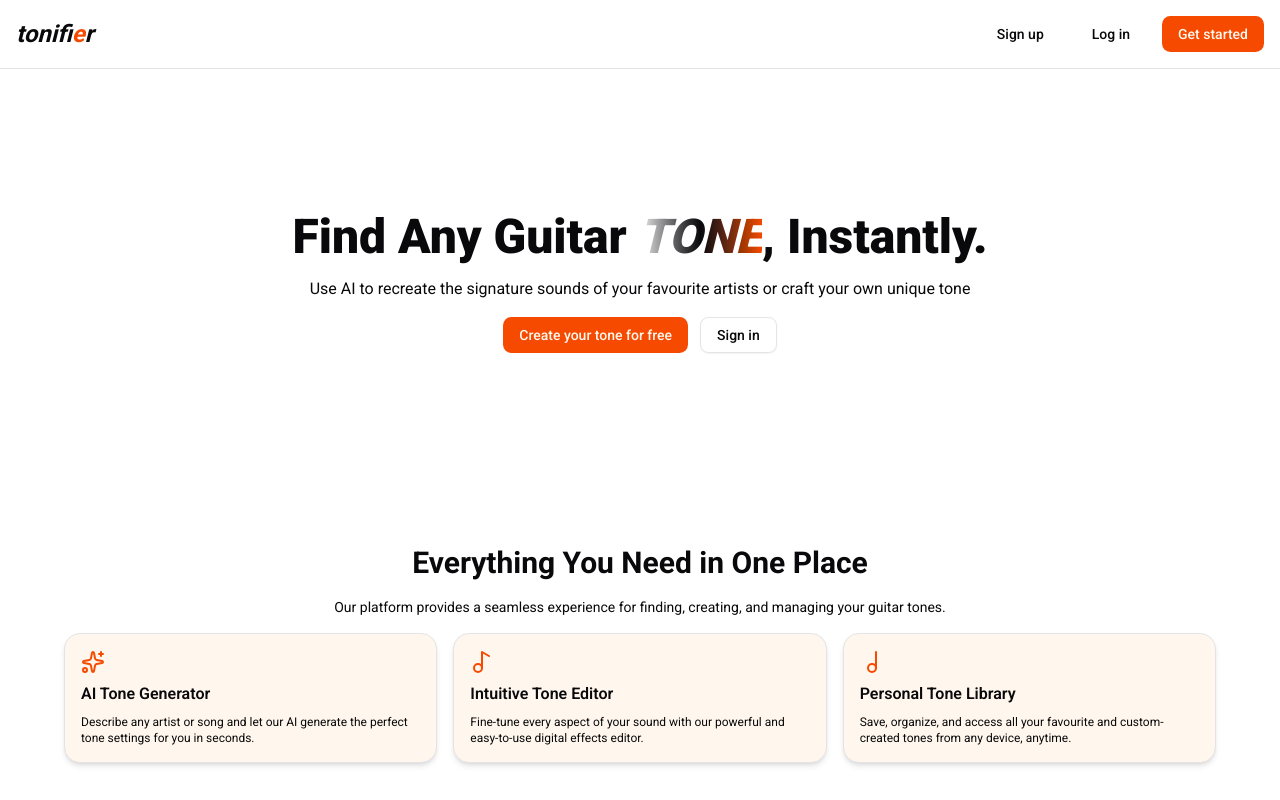
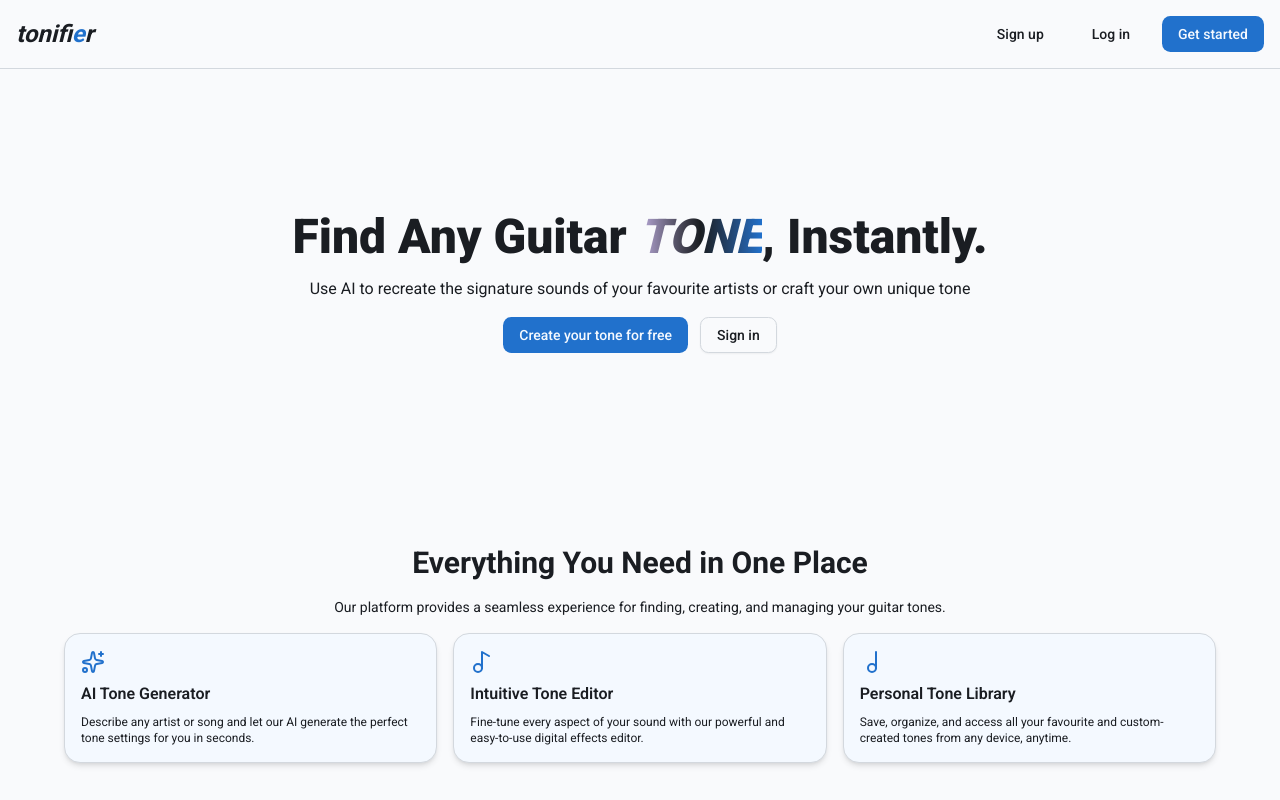
Before and after one commit to ericmignardi/tono, a Next.js app: page / in a window 1280 px wide. Shown: the top 800 px of the page. Built offline with nearby package versions, Linux system fonts and the light colour scheme; no server answers.

Commit message:
Changed colour palette in globals.css

```diff
--- a/app/globals.css
+++ b/app/globals.css
@@ -48,71 +48,71 @@ body {
 
 :root {
   --radius: 0.65rem;
-  --background: oklch(1 0 0);
-  --foreground: oklch(0.141 0.005 285.823);
-  --card: oklch(1 0 0);
-  --card-foreground: oklch(0.141 0.005 285.823);
-  --popover: oklch(1 0 0);
-  --popover-foreground: oklch(0.141 0.005 285.823);
-  --primary: oklch(0.646 0.222 41.116);
-  --primary-foreground: oklch(0.98 0.016 73.684);
-  --secondary: oklch(0.967 0.001 286.375);
-  --secondary-foreground: oklch(0.21 0.006 285.885);
-  --muted: oklch(0.967 0.001 286.375);
-  --muted-foreground: oklch(0.552 0.016 285.938);
-  --accent: oklch(0.967 0.001 286.375);
-  --accent-foreground: oklch(0.21 0.006 285.885);
-  --destructive: oklch(0.577 0.245 27.325);
-  --border: oklch(0.92 0.004 286.32);
-  --input: oklch(0.92 0.004 286.32);
-  --ring: oklch(0.75 0.183 55.934);
-  --chart-1: oklch(0.837 0.128 66.29);
-  --chart-2: oklch(0.705 0.213 47.604);
-  --chart-3: oklch(0.646 0.222 41.116);
-  --chart-4: oklch(0.553 0.195 38.402);
-  --chart-5: oklch(0.47 0.157 37.304);
-  --sidebar: oklch(0.985 0 0);
-  --sidebar-foreground: oklch(0.141 0.005 285.823);
-  --sidebar-primary: oklch(0.646 0.222 41.116);
-  --sidebar-primary-foreground: oklch(0.98 0.016 73.684);
-  --sidebar-accent: oklch(0.967 0.001 286.375);
-  --sidebar-accent-foreground: oklch(0.21 0.006 285.885);
-  --sidebar-border: oklch(0.92 0.004 286.32);
-  --sidebar-ring: oklch(0.75 0.183 55.934);
+  --background: oklch(0.985 0.003 255);
+  --foreground: oklch(0.23 0.01 255);
+  --card: oklch(0.99 0.003 255);
+  --card-foreground: oklch(0.23 0.01 255);
+  --popover: oklch(0.99 0.003 255);
+  --popover-foreground: oklch(0.23 0.01 255);
+  --primary: oklch(0.55 0.16 255); /* #3B82F6-ish */
+  --primary-foreground: oklch(0.98 0.01 255);
+  --accent: oklch(0.78 0.07 300);
+  --accent-foreground: oklch(0.2 0.01 300);
+  --secondary: oklch(0.94 0.01 255);
+  --secondary-foreground: oklch(0.32 0.01 255);
+  --muted: oklch(0.95 0.01 260);
+  --muted-foreground: oklch(0.45 0.01 260);
+  --destructive: oklch(0.58 0.18 30);
+  --border: oklch(0.88 0.01 255);
+  --input: oklch(0.88 0.01 255);
+  --ring: oklch(0.66 0.12 255);
+  --chart-1: oklch(0.67 0.14 255);
+  --chart-2: oklch(0.62 0.16 275);
+  --chart-3: oklch(0.58 0.17 290);
+  --chart-4: oklch(0.53 0.17 305);
+  --chart-5: oklch(0.49 0.16 320);
+  --sidebar: oklch(0.97 0.003 255);
+  --sidebar-foreground: oklch(0.23 0.01 255);
+  --sidebar-primary: var(--primary);
+  --sidebar-primary-foreground: oklch(0.98 0.01 255);
+  --sidebar-accent: var(--accent);
+  --sidebar-accent-foreground: var(--accent-foreground);
+  --sidebar-border: oklch(0.88 0.01 255);
+  --sidebar-ring: var(--ring);
 }
 
 .dark {
-  --background: oklch(0.141 0.005 285.823);
-  --foreground: oklch(0.985 0 0);
-  --card: oklch(0.21 0.006 285.885);
-  --card-foreground: oklch(0.985 0 0);
-  --popover: oklch(0.21 0.006 285.885);
-  --popover-foreground: oklch(0.985 0 0);
-  --primary: oklch(0.705 0.213 47.604);
-  --primary-foreground: oklch(0.98 0.016 73.684);
-  --secondary: oklch(0.274 0.006 286.033);
-  --secondary-foreground: oklch(0.985 0 0);
-  --muted: oklch(0.274 0.006 286.033);
-  --muted-foreground: oklch(0.705 0.015 286.067);
-  --accent: oklch(0.274 0.006 286.033);
-  --accent-foreground: oklch(0.985 0 0);
-  --destructive: oklch(0.704 0.191 22.216);
-  --border: oklch(1 0 0 / 10%);
-  --input: oklch(1 0 0 / 15%);
-  --ring: oklch(0.408 0.123 38.172);
-  --chart-1: oklch(0.837 0.128 66.29);
-  --chart-2: oklch(0.705 0.213 47.604);
-  --chart-3: oklch(0.646 0.222 41.116);
-  --chart-4: oklch(0.553 0.195 38.402);
-  --chart-5: oklch(0.47 0.157 37.304);
-  --sidebar: oklch(0.21 0.006 285.885);
-  --sidebar-foreground: oklch(0.985 0 0);
-  --sidebar-primary: oklch(0.705 0.213 47.604);
-  --sidebar-primary-foreground: oklch(0.98 0.016 73.684);
-  --sidebar-accent: oklch(0.274 0.006 286.033);
-  --sidebar-accent-foreground: oklch(0.985 0 0);
-  --sidebar-border: oklch(1 0 0 / 10%);
-  --sidebar-ring: oklch(0.408 0.123 38.172);
+  --background: oklch(0.19 0.01 255);
+  --foreground: oklch(0.99 0.003 255);
+  --card: oklch(0.23 0.01 255);
+  --card-foreground: oklch(0.99 0.003 255);
+  --popover: oklch(0.23 0.01 255);
+  --popover-foreground: oklch(0.99 0.003 255);
+  --primary: oklch(0.67 0.14 255);
+  --primary-foreground: oklch(0.99 0.003 255);
+  --accent: oklch(0.62 0.12 290);
+  --accent-foreground: oklch(0.99 0.003 255);
+  --secondary: oklch(0.32 0.01 255);
+  --secondary-foreground: oklch(0.95 0.01 255);
+  --muted: oklch(0.32 0.01 255);
+  --muted-foreground: oklch(0.78 0.07 300);
+  --destructive: oklch(0.58 0.18 30);
+  --border: oklch(0.35 0.01 255);
+  --input: oklch(0.35 0.01 255);
+  --ring: oklch(0.67 0.14 255);
+  --chart-1: oklch(0.67 0.14 255);
+  --chart-2: oklch(0.62 0.16 275);
+  --chart-3: oklch(0.58 0.17 290);
+  --chart-4: oklch(0.53 0.17 305);
+  --chart-5: oklch(0.49 0.16 320);
+  --sidebar: oklch(0.23 0.01 255);
+  --sidebar-foreground: oklch(0.99 0.003 255);
+  --sidebar-primary: var(--primary);
+  --sidebar-primary-foreground: oklch(0.99 0.003 255);
+  --sidebar-accent: var(--accent);
+  --sidebar-accent-foreground: var(--accent-foreground);
+  --sidebar-border: oklch(0.35 0.01 255);
+  --sidebar-ring: var(--ring);
 }
 
 @layer base {
```
